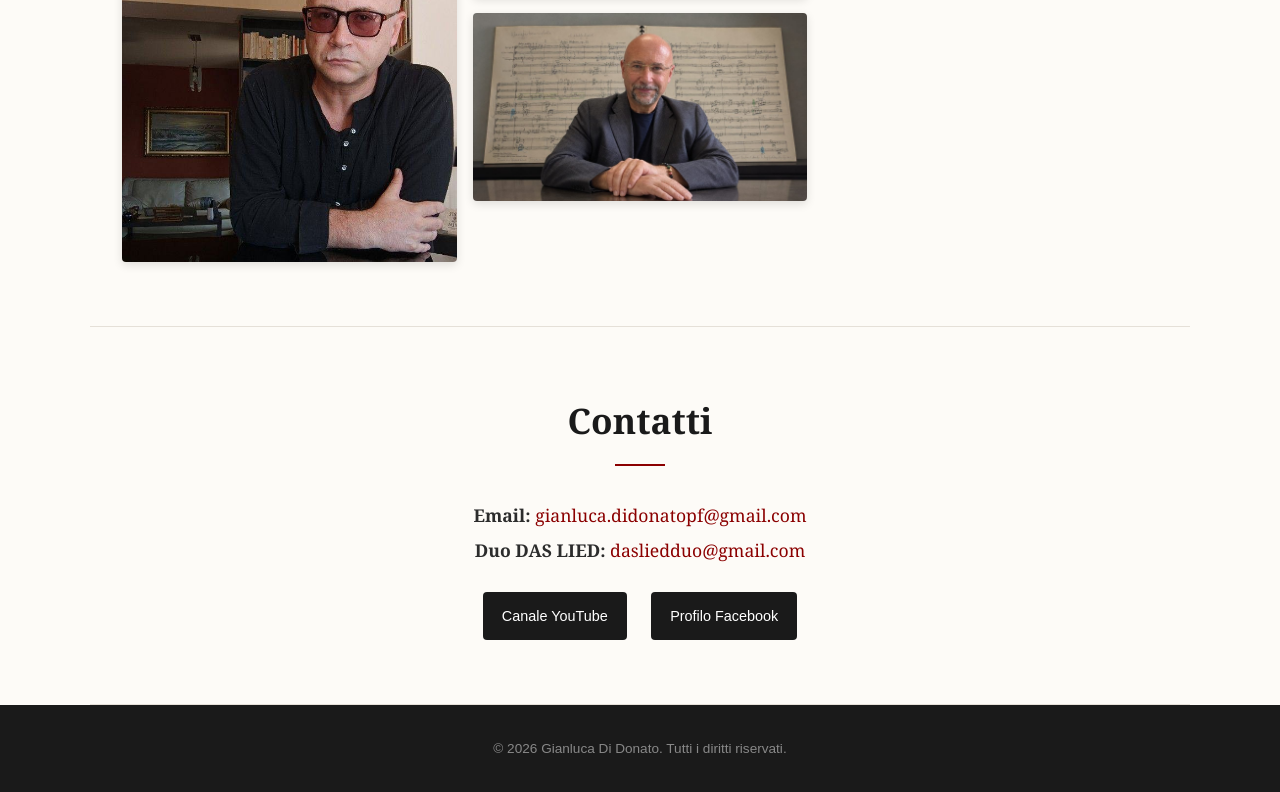
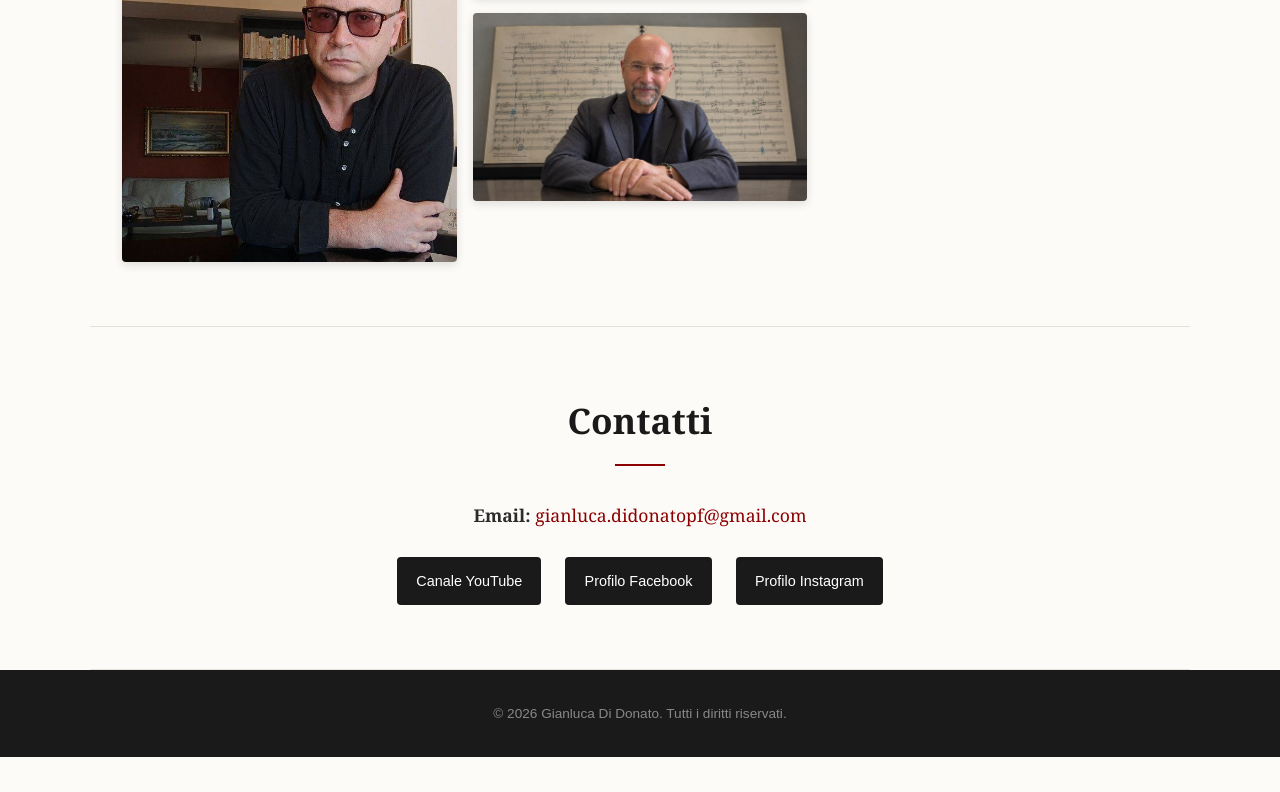
Before and after one commit to gianlucadidonatopf-byte/gianlucadidonato, a plain HTML site: page index.html in a window 1280 px wide. Shown: the part 11078-11870 px from the top of the page. After the commit the page ends 11835 px from the top, so only its background shows below. Drawn offline with Linux system fonts and the light colour scheme.

Commit message:
Contatti: rimossa email Duo DAS LIED, aggiunto profilo Instagram

```diff
--- a/index.html
+++ b/index.html
@@ -523,11 +523,11 @@
         <h2>Contatti</h2>
         <div class="contact-container">
             <p><strong>Email:</strong> <a href="mailto:gianluca.didonatopf@gmail.com">gianluca.didonatopf@gmail.com</a></p>
-            <p><strong>Duo DAS LIED:</strong> <a href="mailto:dasliedduo@gmail.com">dasliedduo@gmail.com</a></p>
 
             <div class="social-links">
                 <a href="https://www.youtube.com/@bosendorfer1991/videos" target="_blank" rel="noopener">Canale YouTube</a>
                 <a href="https://www.facebook.com/gianlucadidonato72" target="_blank" rel="noopener">Profilo Facebook</a>
+                <a href="https://www.instagram.com/gianlucadidonato72/" target="_blank" rel="noopener">Profilo Instagram</a>
             </div>
         </div>
     </section>
```
